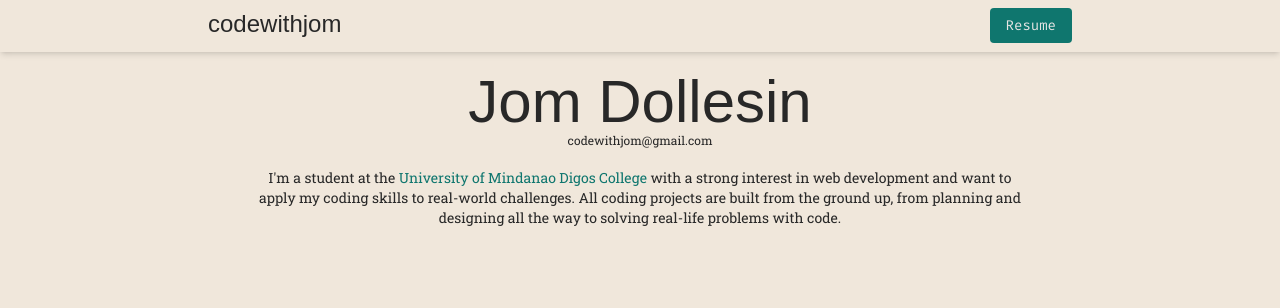
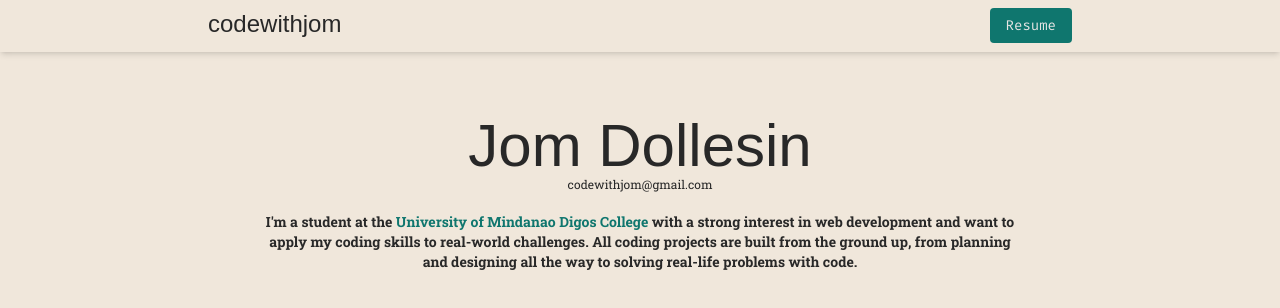
Before and after one commit to codewithjom/portfolio, a Next.js app: page / in a window 1280 px wide. Shown: the top 308 px of the page. Built offline with nearby package versions, Linux system fonts and the light colour scheme; a web font is replaced by a local one.

Commit message:
fix: minor updates.

```diff
--- a/app/layout.tsx
+++ b/app/layout.tsx
@@ -1,16 +1,16 @@
 import './globals.css'
-import { Roboto_Slab } from '@next/font/google'
+import { Roboto_Slab } from 'next/font/google'
 
 const robotoSlab = Roboto_Slab({ subsets: ['latin'] })
 
 export const metadata = {
   title: 'codewithjom',
-  description: 'Generated by create next app',
+  description: 'Generated by create next app'
 }
 
 export default function RootLayout({ children }: { children: React.ReactNode }) {
   return (
-    <html lang="en">
+    <html lang='en'>
       <body className={`${robotoSlab.className}`}>{children}</body>
     </html>
   )
--- a/components/Intro.tsx
+++ b/components/Intro.tsx
@@ -5,12 +5,12 @@ const londrina = Londrina_Solid({ weight: '400', subsets: ['latin'] })
 
 export default function Intro() {
   return (
-    <div className='flex flex-col items-center justify-center mt-5'>
+    <div className='flex flex-col items-center justify-center mt-16'>
       <h1 className={`lg:text-6xl text-4xl ${londrina.className}`}>Jom Dollesin</h1>
       <p className='text-xs'>codewithjom@gmail.com</p>
-      <p className='mt-5 max-w-sm lg:max-w-3xl text-sm text-center'>
+      <p className='mt-5 max-w-sm lg:max-w-3xl text-sm text-center font-bold'>
         I'm a student at the{' '}
-        <Link href='#' className='text-teal-700'>
+        <Link href='#' className='text-teal-700 hover:underline'>
           University of Mindanao Digos College{' '}
         </Link>
         with a strong interest in web development and want to apply my coding skills to real-world challenges. All
--- a/components/Nav.tsx
+++ b/components/Nav.tsx
@@ -1,4 +1,4 @@
-import { Fira_Code, Londrina_Solid } from '@next/font/google'
+import { Fira_Code, Londrina_Solid } from 'next/font/google'
 import Link from 'next/link'
 
 const firaCode = Fira_Code({ subsets: ['latin'] })
```
